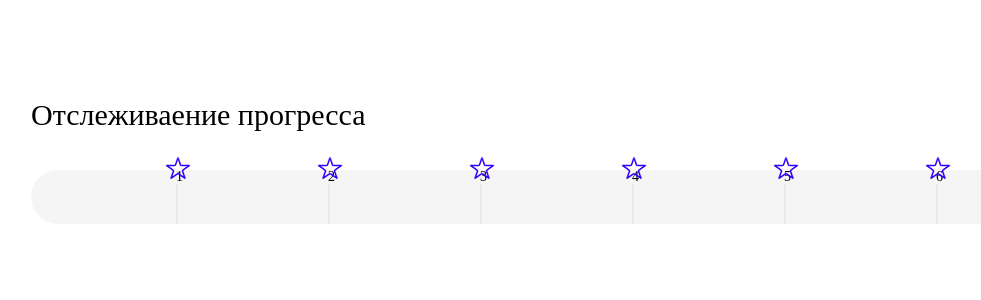
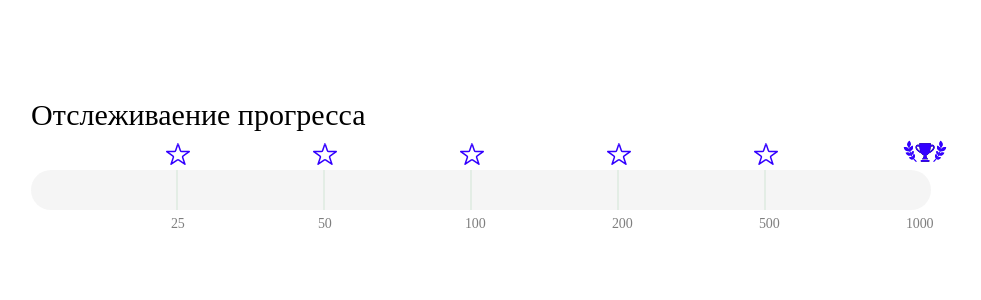
Before and after one commit to ARH2004/test-task-mass.project, a Vue app: page / in a window 1280 px wide. Shown: the top 300 px of the page, without its empty margins (69-1050 px from the left). Built offline with nearby package versions, Linux system fonts and the light colour scheme.

Commit message:
feat: added smart display of stars and cup

```diff
--- a/src/components/progressTracking/thermometer.vue
+++ b/src/components/progressTracking/thermometer.vue
@@ -3,28 +3,50 @@
     <div class="container">
       <div class="thermometer__wrapper">
         <div class="thermometer__scale">
-					<div class="thermometer__item" v-for="item in stages" :key="item.id">
+          <div class="thermometer__item" v-for="(item, index) in stages" :key="item.id">
             <div class="thermometer__image">
-							<img src="@/assets/images/icons/star.svg" alt="icon-star">
+              <img :src="getImage(item)" :alt="getAltText(item)">
             </div>
-						{{ item.id }}
-          	<hr class="thermometer__line" />
+            <!-- Проверяем, не является ли текущий элемент последним элементом массива `stages` -->
+            <hr class="thermometer__line" v-if="index < stages.length - 1" />
+            <div class="thermometer__number">
+              {{ item.thresholdPoints }}
+            </div>
           </div>
         </div>
       </div>
     </div>
   </div>
 </template>
+
 <script>
+import cupImg from "@/assets/images/icons/cup.svg";
+import starImg from "@/assets/images/icons/star.svg";
+
 export default {
-  name: "progress",
+  name: "ProgressBar",
   props: {
     stages: {
       type: Array,
+    },
+  },
+  methods: {
+    getImage(item) {
+      if (item.id === this.stages.length) {
+        return cupImg;
       }
+      return starImg;
+    },
+    getAltText(item) {
+      if (item.id === this.stages.length) {
+        return "icon-cup";
       }
+      return "icon-star";
+    },
+  },
 };
 </script>
+
 <style lang="scss" scoped>
 .container {
   max-width: 1200px;
@@ -33,7 +55,7 @@ export default {
 .thermometer {
   &__scale {
 		position: relative;
-    min-width: 0;
+    width: 900px;
     background: rgba(239, 239, 239, 0.6);
     border-radius: 30px;
 		display: flex;
@@ -55,6 +77,18 @@ export default {
     height: 40px;
     border: 0.3px solid rgba(70, 163, 88, 0.5);
     opacity: 0.2;
+	}
+	&__number {
+		position: absolute;
+		top: 45px;
+		left: -5px;
+		font-weight: 400;
+font-size: 14px;
+line-height: 17px;
+text-align: center;
+letter-spacing: -0.01em;
+color: #000000;
+opacity: 0.5;
 	}
 }
 </style>
```
Lines whose indentation alone changed are shown as unchanged.
